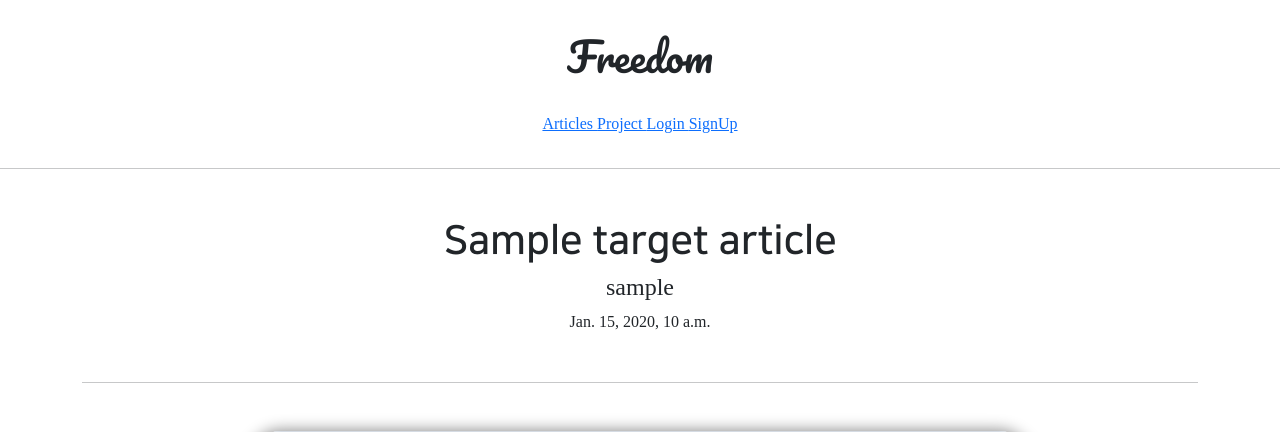
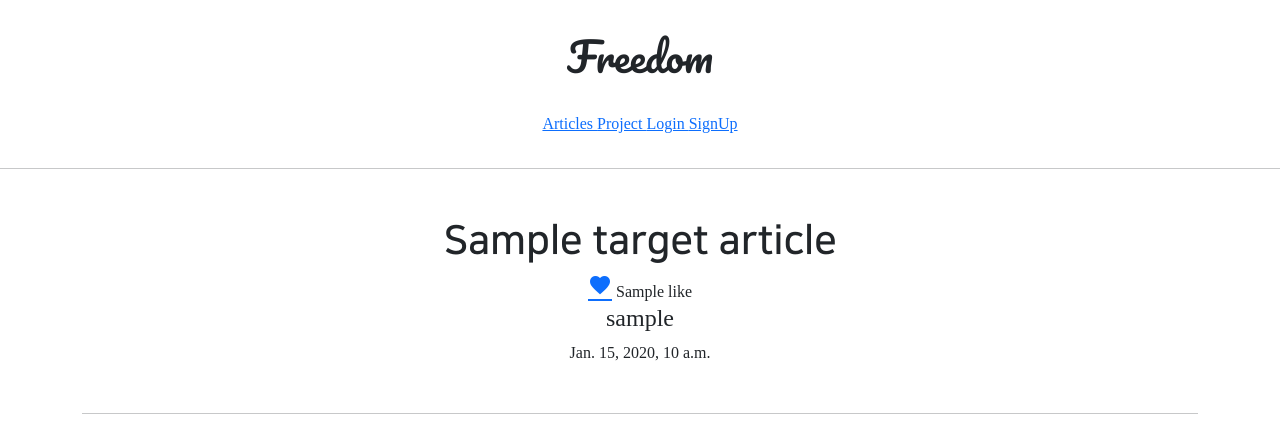
Before and after one commit to Jeongp4939/Class, a Django app: template articleapp/templates/articleapp/detail.html in a window 1280 px wide. Shown: the top 432 px of the page. Run offline with Django 3.2, Linux system fonts and the light colour scheme; the template is opened without the code that fills it: most values are stand-ins (such as "Sample title", 1, 10 or a date in 2020); grey boxes marked "Sample" are stand-in pictures; some libraries are stand-ins or nearby versions.

Commit message:
08/23 class project2 5

```diff
--- a/articleapp/templates/articleapp/detail.html
+++ b/articleapp/templates/articleapp/detail.html
@@ -8,6 +8,13 @@
         <div class="my-5">
             {#      제목/ 글쓴이/ 날짜      #}
             <h1 class="NNS_B">{{ target_article.title }}</h1>
+            <div>
+                <a href="{% url 'likeapp:article_like' article_pk=target_article.pk %}"
+                   class="material-icons">
+                    favorite
+                </a>
+                {{ target_article.like }}
+            </div>
             <h4>{{ target_article.writer.profile.nickname }}</h4>
             <p>{{ target_article.created_at }}</p>
         </div>
@@ -52,8 +59,9 @@
                         <p>{{ comment.content }}</p>
                     </div>
                     {% if comment.writer == user %}
-                    <div>
-                        <a href="{% url 'commentapp:delete' pk=comment.pk %}">
+                    <div style="text-align:right">
+                        <a href="{% url 'commentapp:delete' pk=comment.pk %}"
+                            class="btn btn-danger rounded-pill px-5">
                             Delete
                         </a>
                     </div>
@@ -63,6 +71,7 @@
             {% endfor %}
             {% include 'commentapp/create.html' %}
         </div>
+
     </div>
 
 
--- a/likeapp/urls.py
+++ b/likeapp/urls.py
@@ -1,5 +1,9 @@
+from django.urls import path
 
+from likeapp.views import LikeArticleView
+
+app_name = 'likeapp'
 
 urlpatterns = [
-
+    path('article/<int:article_pk>', LikeArticleView.as_view(), name='article_like'),
 ]
```
Also changed, not shown: likeapp/views.py (+32 -0 lines).
